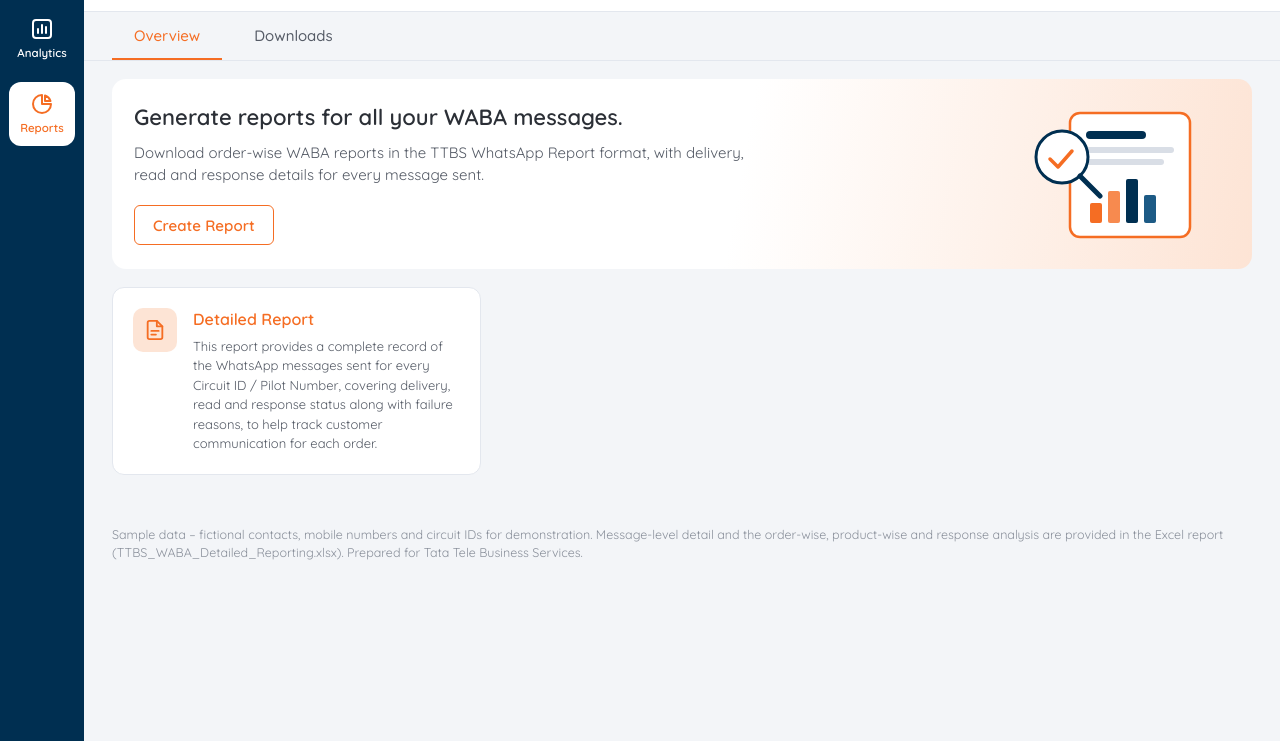
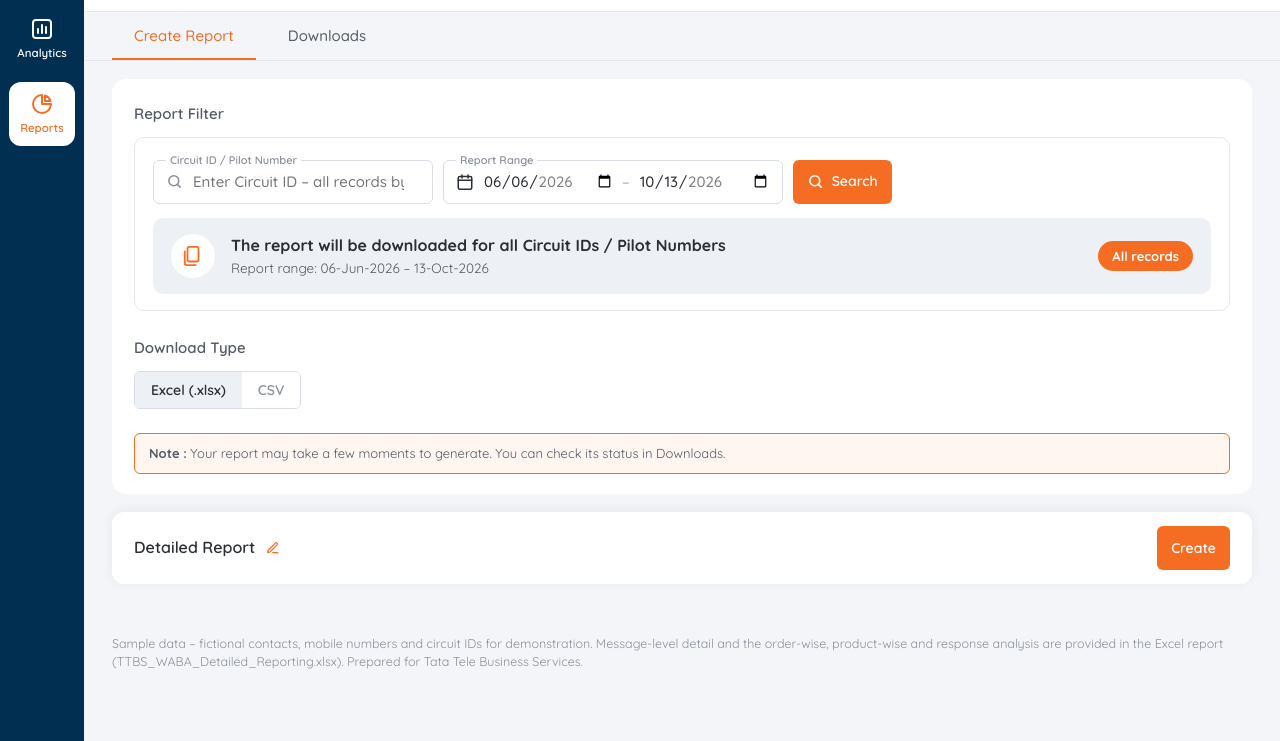
Before and after one commit to kevit-aayushi-shah/ttsl, a plain HTML site: page index.html in a window 1280 px wide. Both pictures are taken after a click on the button "Reports". Shown: the part 59-800 px from the top of the page. Drawn offline with Linux system fonts and the light colour scheme.

Commit message:
Remove failure analysis; open Reports on the filter; no report delete
- Analytics: drop the Failure Analysis section and its tab
- Reports: open straight on the report filter (Overview page and
  report-type step removed); tabs are Create Report and Downloads
- Downloads: remove the delete option

Co-Authored-By: Claude Opus 5.5 <noreply@anthropic.com>
Claude-Session: https://claude.ai/code/session_012G7PRQB9ZKPhSBAggR5xfb

```diff
--- a/index.html
+++ b/index.html
@@ -167,8 +167,8 @@ a.obtn{text-decoration:none}
 .note{margin-top:24px;border:1px solid var(--orange);background:#FFF6F0;border-radius:6px;padding:10px 14px;font-size:13px;color:var(--ink-2)}
 .cfoot{position:sticky;bottom:0;margin-top:16px;background:#fff;border-radius:12px;padding:14px 22px;display:flex;align-items:center;justify-content:space-between;gap:12px;box-shadow:0 -2px 12px rgba(0,47,81,.06)}
 .rname{display:flex;align-items:center;gap:8px}
-.rname{flex:1;min-width:0}
-.rname input{border:0;border-bottom:1px dashed transparent;font:inherit;font-size:16px;font-weight:600;color:var(--ink);width:min(640px,100%);padding:2px 0}
+.rname{flex:0 1 auto;min-width:0}
+.rname input{border:0;border-bottom:1px dashed transparent;font:inherit;font-size:16px;font-weight:600;color:var(--ink);width:min(640px,100%);padding:2px 0;field-sizing:content;min-width:120px;max-width:640px}
 .rname input:focus{outline:0;border-bottom-color:var(--orange)}
 .dlbar{margin-bottom:14px}
 .srch.wide{flex:1 1 380px;max-width:520px}
@@ -201,7 +201,7 @@ footer{max-width:1500px;margin:0 auto;padding:0 28px 30px;color:var(--ink-3);fon
 
 <div id="modAnalytics" class="mod">
 <nav class="tabs"><div class="in" id="nav">
-  <a href="#overview" class="on">Summary</a><a href="#funnel">WABA Funnel</a><a href="#templates">Template-Wise</a><a href="#failures">Failures</a><a href="#defs">Definitions</a>
+  <a href="#overview" class="on">Summary</a><a href="#funnel">WABA Funnel</a><a href="#templates">Template-Wise</a><a href="#defs">Definitions</a>
 </div></nav>
 <main>
 <section id="overview" class="card">
@@ -234,13 +234,6 @@ footer{max-width:1500px;margin:0 auto;padding:0 28px 30px;color:var(--ink-3);fon
   <div class="tw"><table id="tplTbl"></table></div>
 </section>
 
-<section id="failures" class="card">
-  <div class="chead"><h2>Failure Analysis</h2><p class="sub">Source field: "Failed  reason (FWD Movement)". Failed messages are delivery failures and are never counted as customer non-response.</p></div>
-  <div class="failgrid">
-    <div class="tile failtile" id="failKpi"></div>
-    <div class="tw"><table id="failTbl"></table></div>
-  </div>
-</section>
 
 <section id="defs" class="card">
   <div class="chead"><h2>Metric Definitions</h2><p class="sub">Count definitions are identical to the Excel workbook and the Scope of Work.</p></div>
@@ -251,36 +244,11 @@ footer{max-width:1500px;margin:0 auto;padding:0 28px 30px;color:var(--ink-3);fon
 
 <div id="modReports" class="mod" hidden>
 <nav class="tabs"><div class="in">
-  <a href="javascript:void 0" data-rtab="overview" class="on">Overview</a><a href="javascript:void 0" data-rtab="downloads">Downloads</a>
+  <a href="javascript:void 0" data-rtab="create" class="on">Create Report</a><a href="javascript:void 0" data-rtab="downloads">Downloads</a>
 </div></nav>
 <main>
-  <div id="rOverview">
-    <section class="card hero">
-      <div class="hero-txt">
-        <h2>Generate reports for all your WABA messages.</h2>
-        <p>Download order-wise WABA reports in the TTBS WhatsApp Report format, with delivery, read and response details for every message sent.</p>
-        <button class="lbtn" data-open-create>Create Report</button>
-      </div>
-      <svg class="hero-art" width="230" height="150" viewBox="0 0 230 150" fill="none" aria-hidden="true">
-        <rect x="70" y="14" width="120" height="124" rx="10" fill="#fff" stroke="#F56D23" stroke-width="2.5"/>
-        <rect x="86" y="32" width="60" height="8" rx="4" fill="#002F51"/><rect x="86" y="48" width="88" height="6" rx="3" fill="#D9DEE6"/><rect x="86" y="60" width="78" height="6" rx="3" fill="#D9DEE6"/>
-        <rect x="90" y="104" width="12" height="20" rx="2" fill="#F56D23"/><rect x="108" y="92" width="12" height="32" rx="2" fill="#F56D23" opacity=".8"/><rect x="126" y="80" width="12" height="44" rx="2" fill="#002F51"/><rect x="144" y="96" width="12" height="28" rx="2" fill="#1D5A85"/>
-        <circle cx="62" cy="58" r="26" fill="#fff" stroke="#002F51" stroke-width="3"/><path d="M80 77l20 20" stroke="#002F51" stroke-width="5" stroke-linecap="round"/><path d="M50 60l8 8 14-16" stroke="#F56D23" stroke-width="3.5" stroke-linecap="round" stroke-linejoin="round"/>
-      </svg>
-    </section>
-    <div class="rcards">
-      <button class="rcard" data-open-create>
-        <span class="rcard-ic"><svg width="22" height="22" viewBox="0 0 24 24" fill="none" stroke="currentColor" stroke-width="2" stroke-linecap="round" stroke-linejoin="round"><path d="M14 2H6a2 2 0 0 0-2 2v16a2 2 0 0 0 2 2h12a2 2 0 0 0 2-2V8z"/><path d="M14 2v6h6M8 13h8M8 17h5"/></svg></span>
-        <span><b>Detailed Report</b><small>This report provides a complete record of the WhatsApp messages sent for every Circuit ID / Pilot Number, covering delivery, read and response status along with failure reasons, to help track customer communication for each order.</small></span>
-      </button>
-    </div>
-  </div>
-
-  <div id="rCreate" hidden>
-    <div class="crumb"><a href="javascript:void 0" data-rtab="overview">Overview</a><span>›</span>Detailed Report</div>
+  <div id="rCreate">
     <section class="card">
-      <h3 class="blk">Report Type</h3>
-      <div class="rtype on"><svg width="22" height="22" viewBox="0 0 24 24" fill="none" stroke="currentColor" stroke-width="2" stroke-linecap="round" stroke-linejoin="round"><path d="M14 2H6a2 2 0 0 0-2 2v16a2 2 0 0 0 2 2h12a2 2 0 0 0 2-2V8z"/><path d="M14 2v6h6M8 13h8M8 17h5"/></svg><span>Detailed Report</span></div>
       <h3 class="blk">Report Filter</h3>
       <div class="fbox">
         <div class="ctl">
@@ -375,7 +343,7 @@ function filtered(){
 // ---------- render ----------
 function render(){
   const rows = filtered(), A = agg(rows);
-  renderKpis(A); renderFunnel(A); renderTemplates(rows); renderFailures(rows);
+  renderKpis(A); renderFunnel(A); renderTemplates(rows);
 }
 const ICON = {
   orders:'<svg width="40" height="40" viewBox="0 0 24 24" fill="currentColor"><path d="M4 3h16a1 1 0 0 1 1 1v16a1 1 0 0 1-1 1H4a1 1 0 0 1-1-1V4a1 1 0 0 1 1-1zm3 4v2h10V7H7zm0 4v2h10v-2H7zm0 4v2h6v-2H7z"/></svg>',
@@ -429,19 +397,6 @@ function renderTemplates(rows){
     (R.length ? R.map(r=>`<tr><td><b>${esc(r.k)}</b></td><td>${r.type}</td><td class="num">${N(r.s)}</td><td class="num">${N(r.d)}</td><td class="num">${N(r.rd)}</td><td class="num">${N(r.rs)}</td><td class="num">${N(r.nr)}</td><td class="num">${r.f?`<span class="chip c-bad">${r.f}</span>`:0}</td></tr>`).join('') +
       `<tr class="tot"><td><b>Total</b></td><td></td><td class="num"><b>${N(T.s)}</b></td><td class="num"><b>${N(T.d)}</b></td><td class="num"><b>${N(T.rd)}</b></td><td class="num"><b>${N(T.rs)}</b></td><td class="num"><b>${N(T.nr)}</b></td><td class="num"><b>${N(T.f)}</b></td></tr>`
       : `<tr><td colspan="8" class="empty">No messages match the filters</td></tr>`) + '</tbody>';
-}
-function renderFailures(rows){
-  const F = rows.filter(r=>r.isFail).sort((a,b)=>a.sent-b.sent);
-  const g = groupBy(F,'fail');
-  const R = [...g.keys()].map(k=>({k,n:g.get(k).length})).sort((a,b)=>b.n-a.n||a.k.localeCompare(b.k));
-  const max = R.length ? R[0].n : 1;
-  const top = R[0];
-  document.getElementById('failKpi').innerHTML = `<div class="row"><div class="ic">${ICON.failed}</div><div><div class="val">${N(F.length)}</div><div class="lab">Failed Messages</div></div></div>
-    <div class="meta">Distinct failure reasons: <b>${N(R.length)}</b><br>Orders affected: <b>${N(uniq(F.map(r=>r.cid)).length)}</b>${top ? `<br>Top reason: <b>${esc(top.k)}</b> (${N(top.n)})` : ''}</div>`;
-  document.getElementById('failTbl').innerHTML = `<thead><tr><th class="num">#</th><th>Failed reason (FWD Movement)</th><th class="num">Failed messages</th><th style="width:40%"></th></tr></thead><tbody>` +
-    (R.length ? R.map((r,i)=>`<tr><td class="num">${i+1}</td><td>${esc(r.k)}</td><td class="num"><b>${N(r.n)}</b></td><td><div class="bar-cell"><i style="width:${r.n/max*100}%"></i></div></td></tr>`).join('') +
-      `<tr class="tot"><td></td><td><b>Total</b></td><td class="num"><b>${N(F.length)}</b></td><td></td></tr>`
-      : `<tr><td colspan="4" class="empty">No failed messages in the current selection</td></tr>`) + '</tbody>';
 }
 // ---------- minimal XLSX writer (no external library) ----------
 const XLSX_W = (() => {
@@ -535,15 +490,14 @@ function showModule(m){
 document.querySelectorAll('.side-btn').forEach(b => b.onclick = () => showModule(b.dataset.mod));
 
 // ---------- reports: navigation ----------
-const RPAGES = {overview:'rOverview', create:'rCreate', downloads:'rDownloads'};
+const RPAGES = {create:'rCreate', downloads:'rDownloads'};
 function showReportPage(p){
   Object.entries(RPAGES).forEach(([k,id]) => document.getElementById(id).hidden = k !== p);
-  document.querySelectorAll('#modReports nav.tabs a').forEach(a => a.classList.toggle('on', a.dataset.rtab === (p === 'create' ? 'overview' : p)));
+  document.querySelectorAll('#modReports nav.tabs a').forEach(a => a.classList.toggle('on', a.dataset.rtab === p));
   if (p === 'downloads') renderDownloads();
   scrollTo(0,0);
 }
 document.querySelectorAll('[data-rtab]').forEach(a => a.addEventListener('click', e => { e.preventDefault(); showReportPage(a.dataset.rtab); }));
-document.querySelectorAll('[data-open-create]').forEach(b => b.onclick = () => showReportPage('create'));
 
 // ---------- reports: search (Circuit ID + date range only) ----------
 const rOrder = document.getElementById('rOrder'), rFrom = document.getElementById('rFrom'), rTo = document.getElementById('rTo');
@@ -647,11 +601,10 @@ function renderDownloads(){
   document.getElementById('dlTbl').innerHTML = `<thead><tr><th>Report Name</th><th>Circuit ID / Pilot Number</th><th>Range</th><th>Type</th><th>Requested At</th><th>Status</th><th></th></tr></thead><tbody>` +
     (L.length ? L.map(d => `<tr><td><b>${esc(d.name)}</b></td><td>${esc(d.ids)}</td><td>${rangeLabel(d.q)}</td><td>${d.type === 'csv' ? 'CSV' : 'Excel'}</td><td>${dtm(d.at)}</td>
       <td>${d.status === 'gen' ? '<span class="st gen">Generating</span>' : '<span class="st done">Completed</span>'}</td>
-      <td style="text-align:right"><button class="ibtn" data-dl="${d.id}" title="Download" ${d.status === 'gen' ? 'disabled' : ''}><svg width="16" height="16" viewBox="0 0 24 24" fill="none" stroke="currentColor" stroke-width="2.4" stroke-linecap="round" stroke-linejoin="round"><path d="M12 3v12M7 10l5 5 5-5M4 20h16"/></svg></button><button class="ibtn del" data-del="${d.id}" title="Remove"><svg width="15" height="15" viewBox="0 0 24 24" fill="none" stroke="currentColor" stroke-width="2.2" stroke-linecap="round" stroke-linejoin="round"><path d="M3 6h18M8 6V4h8v2M6 6l1 14h10l1-14"/></svg></button></td></tr>`).join('')
-      : `<tr><td colspan="7" class="empty">${DL.length ? 'No reports match your search.' : 'No reports yet. Create one from Overview → Create Report.'}</td></tr>`) + '</tbody>';
+      <td style="text-align:right"><button class="ibtn" data-dl="${d.id}" title="Download" ${d.status === 'gen' ? 'disabled' : ''}><svg width="16" height="16" viewBox="0 0 24 24" fill="none" stroke="currentColor" stroke-width="2.4" stroke-linecap="round" stroke-linejoin="round"><path d="M12 3v12M7 10l5 5 5-5M4 20h16"/></svg></button></td></tr>`).join('')
+      : `<tr><td colspan="7" class="empty">${DL.length ? 'No reports match your search.' : 'No reports yet. Create one from the Create Report tab.'}</td></tr>`) + '</tbody>';
   document.getElementById('dlInfo').textContent = L.length ? `Showing 1 to ${N(L.length)} of ${N(L.length)} entries` : '';
   document.querySelectorAll('[data-dl]').forEach(b => b.onclick = () => downloadEntry(DL.find(d => String(d.id) === b.dataset.dl)));
-  document.querySelectorAll('[data-del]').forEach(b => b.onclick = () => { DL = DL.filter(d => String(d.id) !== b.dataset.del); saveDL(); renderDownloads(); });
 }
 document.getElementById('dlSearch').addEventListener('input', renderDownloads);
 doSearch();
@@ -665,7 +618,6 @@ document.getElementById('defTbl').innerHTML = `<thead><tr><th>Metric</th><th>How
  ['Form Responses Received','Count with a form response','Messages for which the customer submitted a response'],
  ['Messages Without Response','Delivered AND response fields blank','Customer non-response; excludes failed messages'],
  ['Failed Messages','Count with a Failed reason (FWD Movement)','Delivery failures; never a customer drop-off'],
- ['Failed reason (FWD Movement)','Failed messages counted per reason, ranked highest first','Shows why messages were not delivered and which causes to fix first'],
 ].map(r=>`<tr><td><b>${r[0]}</b></td><td>${r[1]}</td><td>${r[2]}</td></tr>`).join('') + '</tbody>';
 // nav highlight
 const secs = [...document.querySelectorAll('#modAnalytics main section')], links = [...document.querySelectorAll('#nav a')];
```
